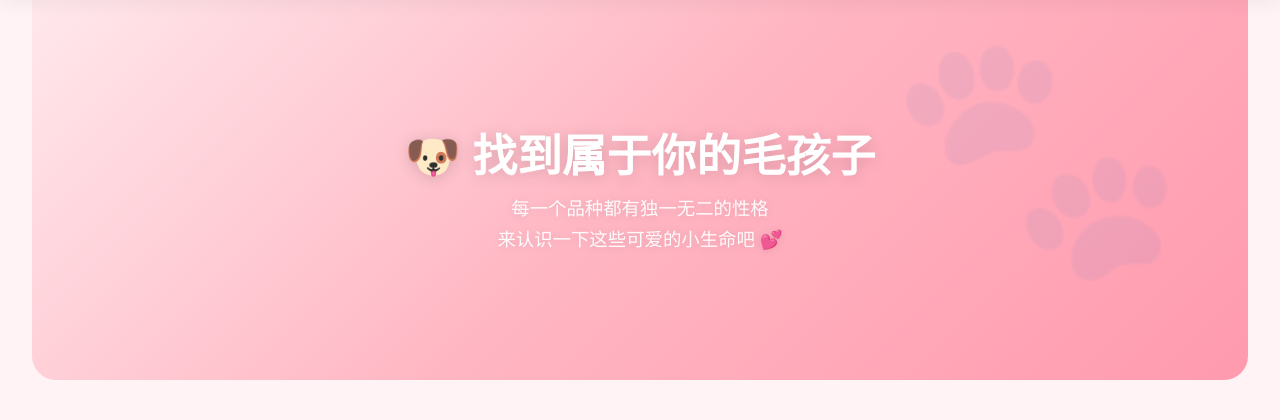
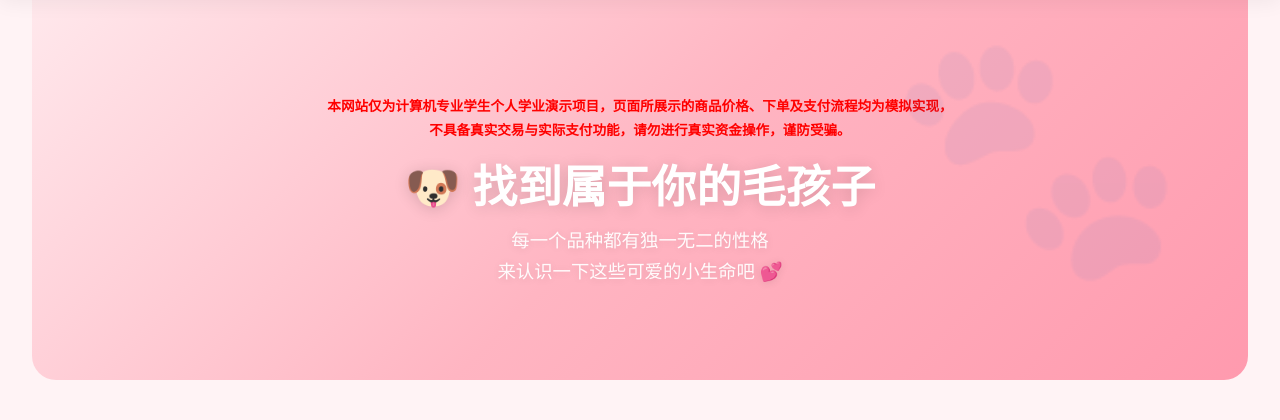
Before and after one commit to Li-jq77/ljq-pet, a Django app: page / in a window 1280 px wide. Shown: the part 72-492 px from the top of the page. Run offline with Django 5.2, Linux system fonts and the light colour scheme; data comes from the database, SQL or seed files in the repository.

Commit message:
feat: add homepage demo disclaimer

```diff
--- a/templates/pets/index.html
+++ b/templates/pets/index.html
@@ -53,6 +53,16 @@ main.page-container {
     color: rgba(255,255,255,0.95);
     text-shadow: 0 1px 8px rgba(0,0,0,0.1);
     line-height: 1.7;
+}
+.hero-text .hero-disclaimer {
+    display: block;
+    max-width: 720px;
+    margin: 0 auto 0.9rem;
+    color: #ff0000;
+    font-size: 0.85rem;
+    font-weight: 700;
+    line-height: 1.8;
+    text-shadow: none;
 }
 @media (max-width: 768px) {
     .hero-banner {
@@ -335,6 +345,7 @@ section {
     <!-- 顶部横幅 -->
     <section class="hero-banner">
         <div class="hero-text">
+            <p class="hero-disclaimer">本网站仅为计算机专业学生个人学业演示项目，页面所展示的商品价格、下单及支付流程均为模拟实现，<br>不具备真实交易与实际支付功能，请勿进行真实资金操作，谨防受骗。</p>
             <h1>🐶 找到属于你的毛孩子</h1>
             <p>每一个品种都有独一无二的性格<br>来认识一下这些可爱的小生命吧 💕</p>
         </div>
```
